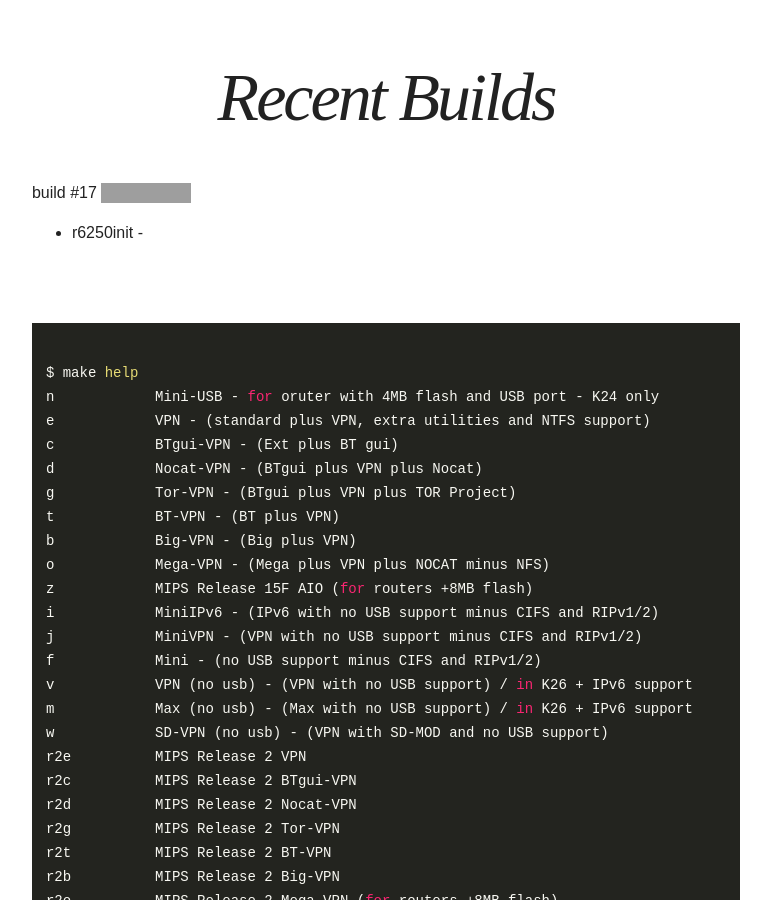
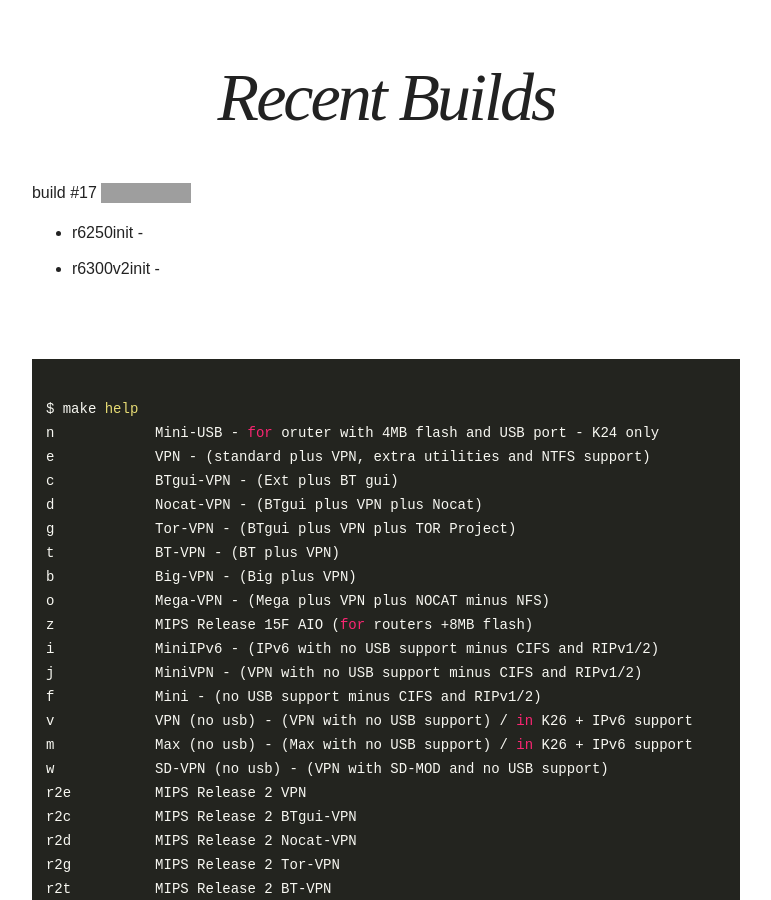
Before and after one commit to oglopss/freshTomato-ARM-ci-jekyll, a Jekyll site: the page built from index.html, in a window 1280 px wide and 900 px high, scrolled down 415 px. Shown: the whole window, without its empty margins (254-1025 px from the left). Built offline with Jekyll 4.4.1, drawn with Linux system fonts in a browser that asks for light colours; nearby versions of some CDN libraries; grey boxes are pictures that could not be loaded.

Commit message:
Travis build 17 r6300v2init pushed to gh-pages

```diff
--- a/_data/ss.yml
+++ b/_data/ss.yml
@@ -1,3 +1,4 @@
 build: 17
 files:
   - 0004 r6250init
+  - 0005 r6300v2init
```
